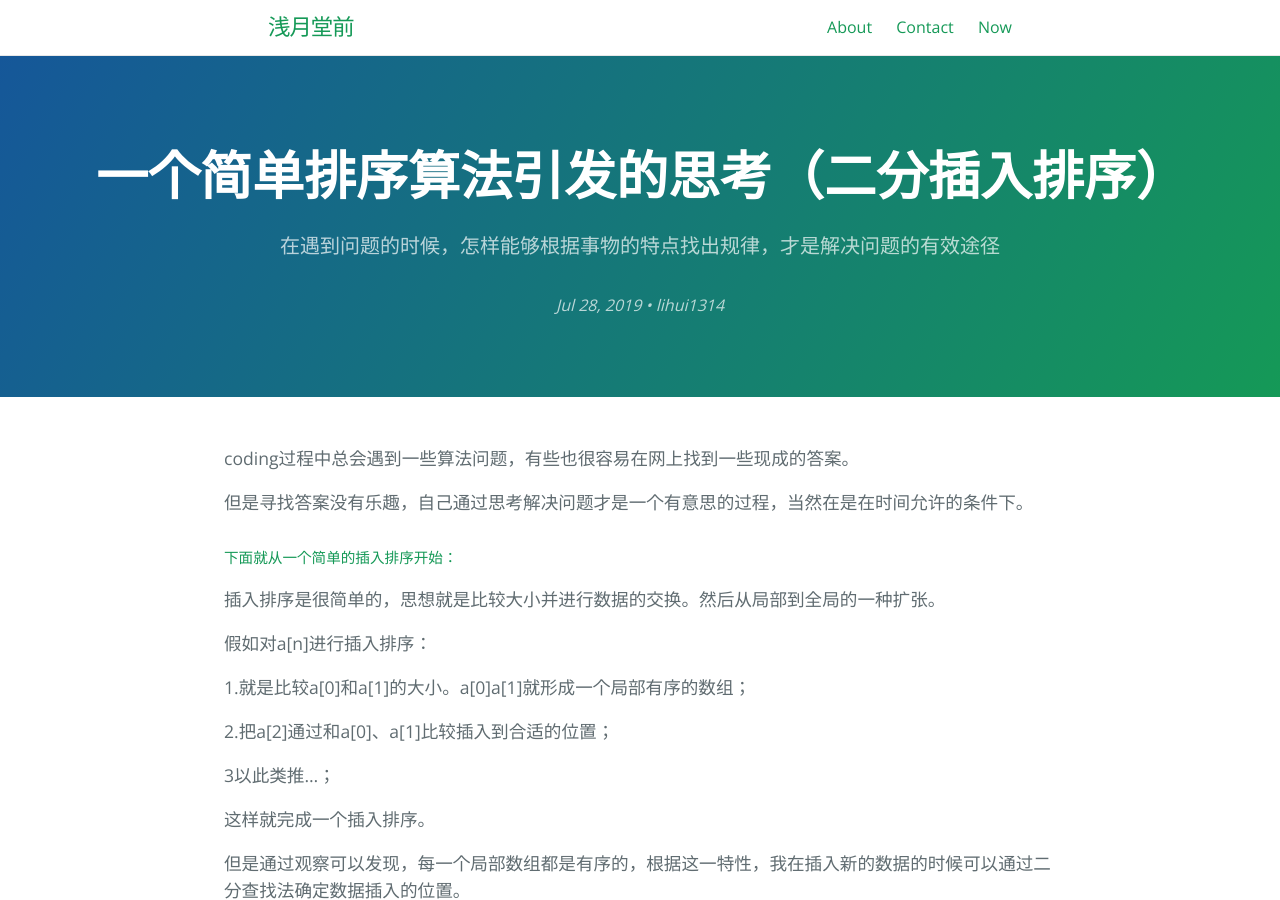
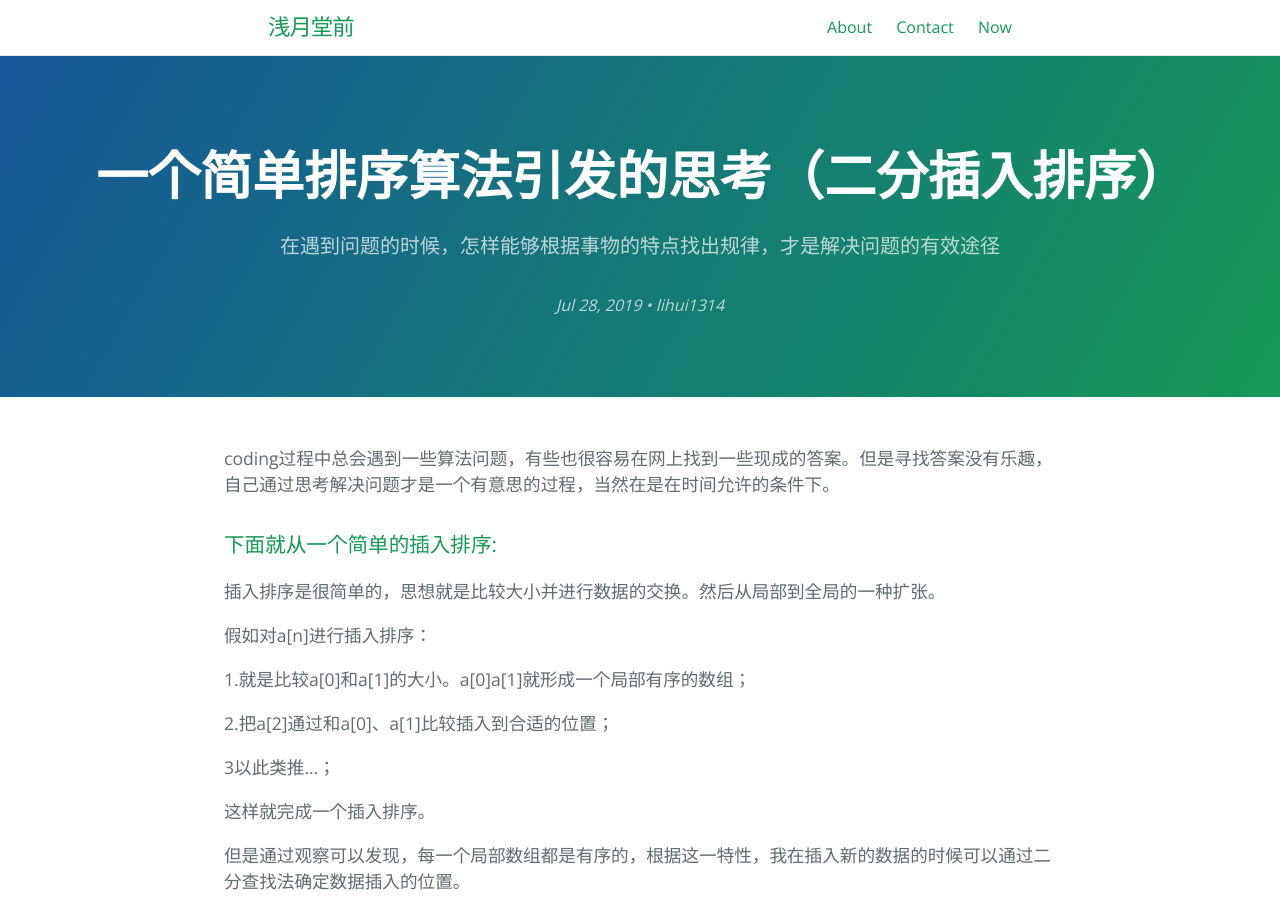
Before and after one commit to lihui1314/lihui1314.github.io, a Jekyll site: the page built from _posts/2019-07-28-一个简单排序算法引发的思考（二分插入排序）.md, in a window 1280 px wide and 900 px high. Built offline with Jekyll 4.4.1, drawn with Linux system fonts in a browser that asks for light colours.

Commit message:
no message

```diff
--- a/_posts/2019-07-28-一个简单排序算法引发的思考（二分插入排序）.md
+++ b/_posts/2019-07-28-一个简单排序算法引发的思考（二分插入排序）.md
@@ -3,11 +3,9 @@ layout: post
 title: "一个简单排序算法引发的思考（二分插入排序）"
 tagline: "在遇到问题的时候，怎样能够根据事物的特点找出规律，才是解决问题的有效途径"
 ---
-coding过程中总会遇到一些算法问题，有些也很容易在网上找到一些现成的答案。
+coding过程中总会遇到一些算法问题，有些也很容易在网上找到一些现成的答案。但是寻找答案没有乐趣，自己通过思考解决问题才是一个有意思的过程，当然在是在时间允许的条件下。
 
-但是寻找答案没有乐趣，自己通过思考解决问题才是一个有意思的过程，当然在是在时间允许的条件下。
-
-##### 下面就从一个简单的插入排序开始：
+### 下面就从一个简单的插入排序:
 
 插入排序是很简单的，思想就是比较大小并进行数据的交换。然后从局部到全局的一种扩张。
 
@@ -23,7 +21,7 @@ coding过程中总会遇到一些算法问题，有些也很容易在网上找
 
 但是通过观察可以发现，每一个局部数组都是有序的，根据这一特性，我在插入新的数据的时候可以通过二分查找法确定数据插入的位置。
 
-##### 二分插入排序实现步骤：
+### 二分插入排序实现步骤：
 
 1.查找a[i+1] 在a[i]数组组的插入位置
 
```
